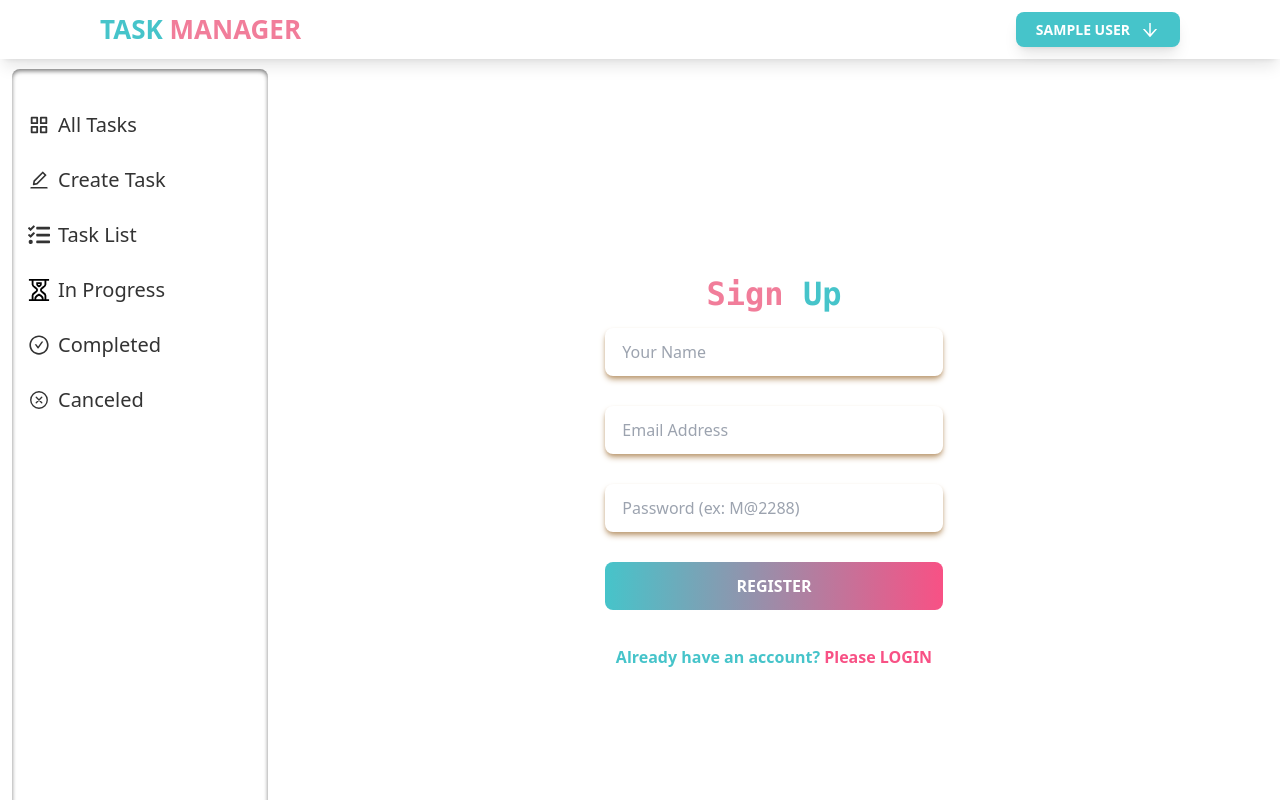
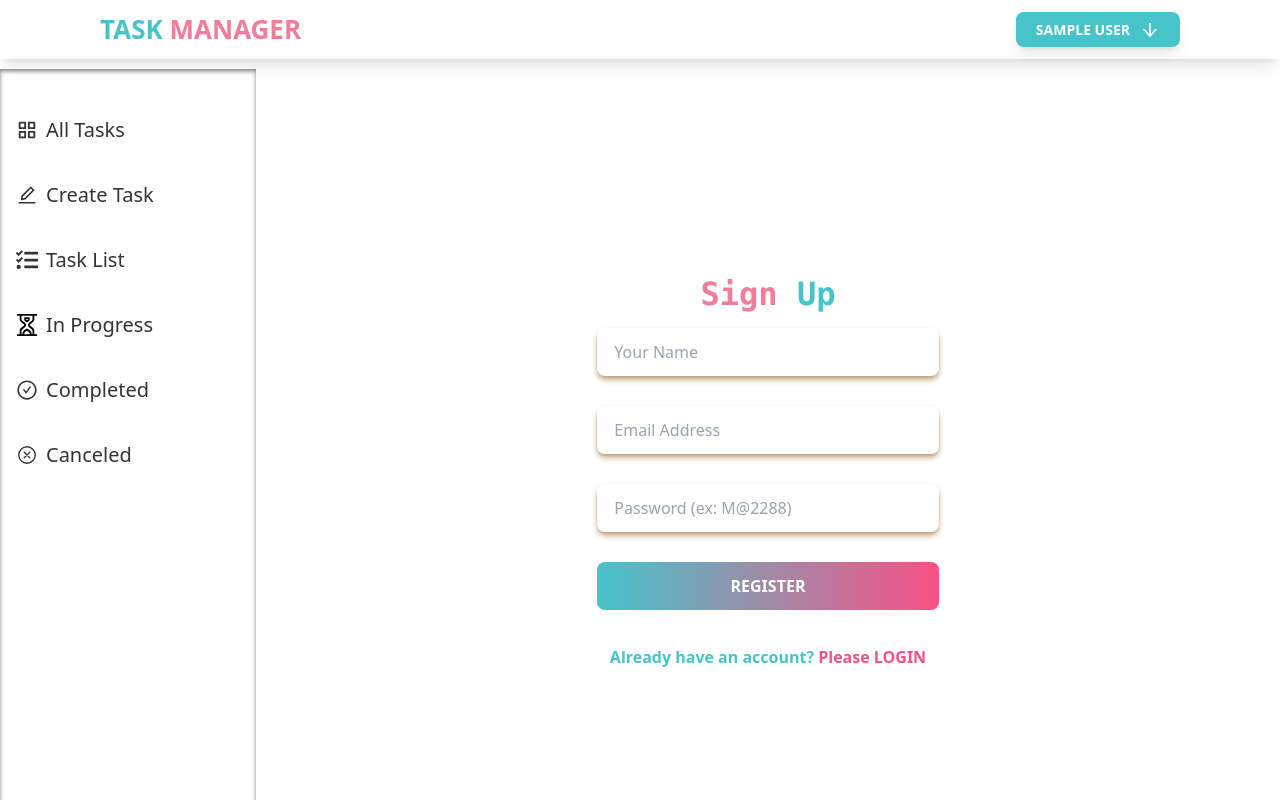
Before and after one commit to MahfujAhsan/task-dashboard, a React (Create React App) app: page /signup in a window 1280 px wide. Built offline with nearby package versions, Linux system fonts and the light colour scheme; no server answers; sample sign-in values are in the browser's storage.

Commit message:
sidebar activated

```diff
--- a/src/Dashboard/Task.js
+++ b/src/Dashboard/Task.js
@@ -18,7 +18,7 @@ const Task = ({ task }) => {
                             completed && <span className='bg-green-900 px-[8px] py-[3px] text-white rounded-md shadow-md text-[14px] font-semibold'>Completed</span>
                         }
                         {
-                            inprogress && <span className='bg-[#46C4CA] px-[8px] py-[3px] text-white rounded-md shadow-md text-[14px] font-semibold'>Inprogress</span>
+                            inprogress && <span className='bg-[#46C4CA] px-[8px] py-[3px] text-white rounded-md shadow-md text-[10px] font-semibold uppercase'>Inprogress</span>
                         }
                         {
                             canceled && <span className='bg-[#F17D9A] px-[8px] py-[3px] text-white rounded-md shadow-md text-[10px] font-semibold uppercase'>Canceled</span>
--- a/src/DashboardLayout/DashboardLayout.js
+++ b/src/DashboardLayout/DashboardLayout.js
@@ -22,7 +22,7 @@ const DashboardLayout = () => {
                 </div>
                 {user && <div className="drawer-side">
                     <label htmlFor="my-drawer-2" className="drawer-overlay"></label>
-                    <ul className="menu p-4 w-64 rounded-lg shadow-[#808080] shadow-inner ml-[12px]">
+                    <ul className="menu p-4 w-64 shadow-[#808080] shadow-inner ">
                         <NavLink exact activeClassName="active" className='common__flex common__items' to='/'>
                             <BiGridAlt size={22} />
                             <li className='text-[20px]'>All Tasks</li>
--- a/src/styles/style.css
+++ b/src/styles/style.css
@@ -3,7 +3,7 @@
 }
 
 .common__items {
-    @apply hover:text-[#F85185] hover:pl-[10px] hover:border-l-[3px] border-[#46C4CA] transition-all duration-100 hover:font-semibold
+    @apply hover:text-[#F85185] hover:pl-[10px] hover:border-l-[3px] border-[#46C4CA] transition-all duration-100 hover:font-semibold hover:bg-teal-100 py-[5px]
 }
 
 .common__form__control {
```
